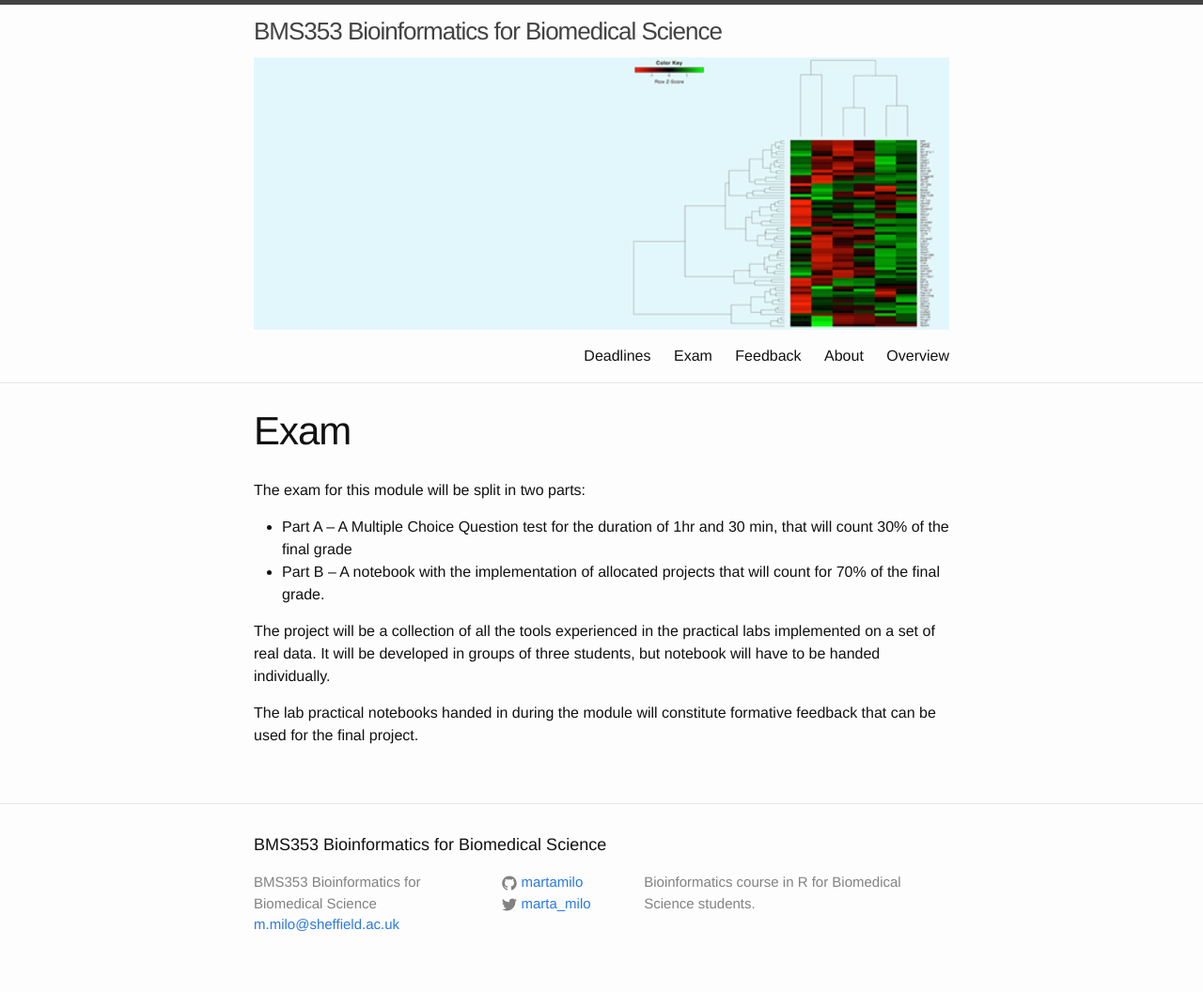
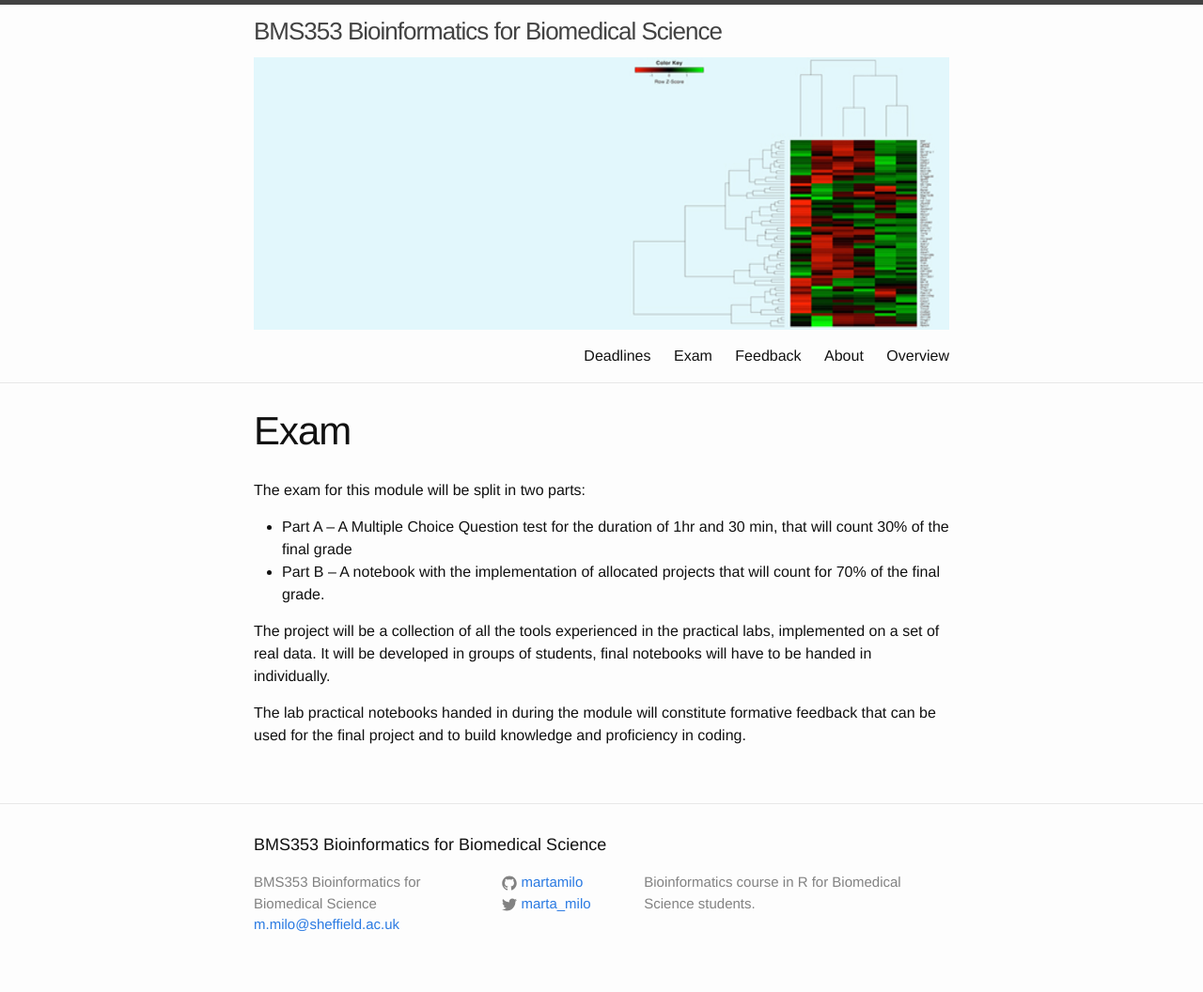
Before and after one commit to sods/bioinformatics, a Jekyll site: the page built from exam.md, in a window 1280 px wide. Shown: the whole page at 94% size. Built offline with Jekyll 4.4.1, drawn with Linux system fonts in a browser that asks for light colours.

Commit message:
Updated text

```diff
--- a/exam.md
+++ b/exam.md
@@ -9,6 +9,6 @@ The exam for this module will be split in two parts:
 * Part B – A notebook with the implementation of allocated projects that will count for 70% of the final grade.
 
 
-The project will be a collection of all the tools experienced in the practical labs implemented on a set of real data. It will be developed in groups of three students, but notebook will have to be handed individually.
+The project will be a collection of all the tools experienced in the practical labs, implemented on a set of real data. It will be developed in groups of students, final notebooks will have to be handed in individually.
 
-The lab practical notebooks handed in during the module will constitute formative feedback that can be used for the final project.
+The lab practical notebooks handed in during the module will constitute formative feedback that can be used for the final project and to build knowledge and proficiency in coding.
```
